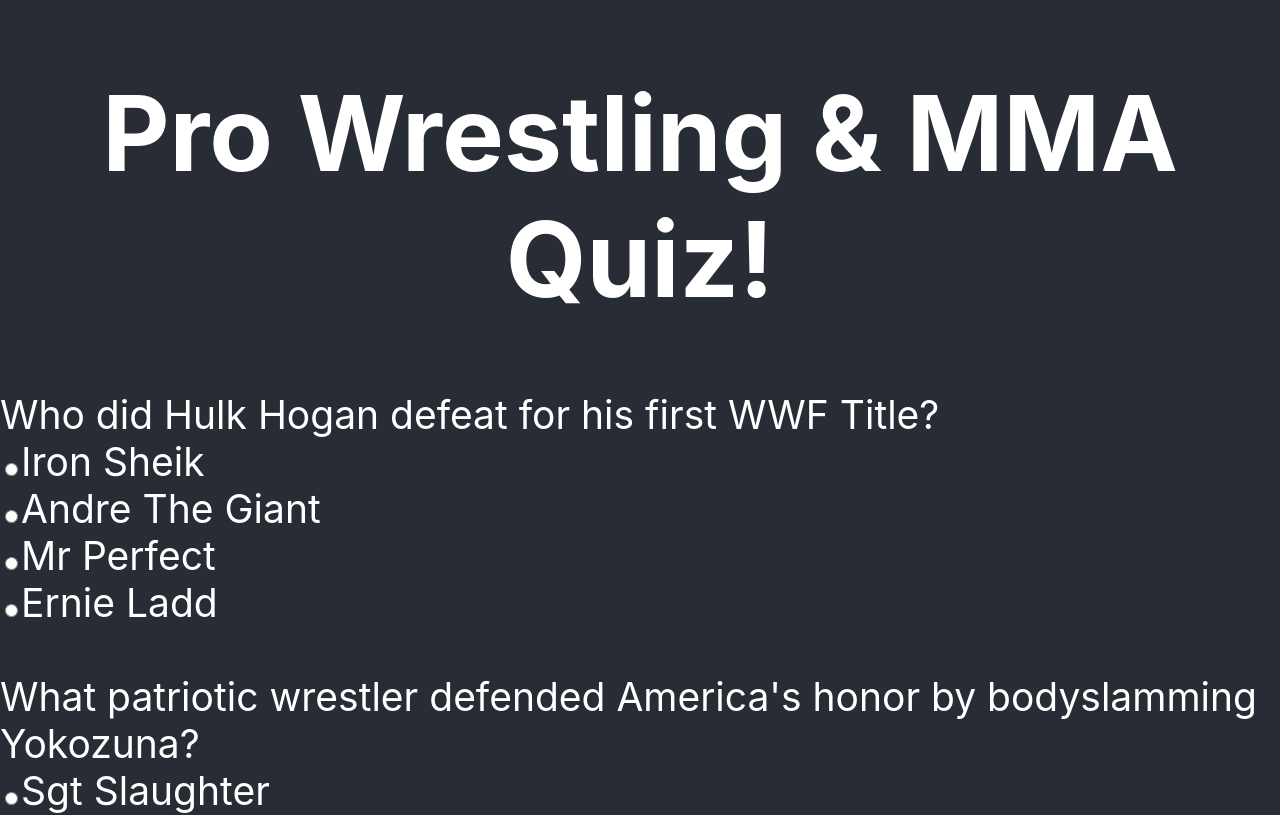
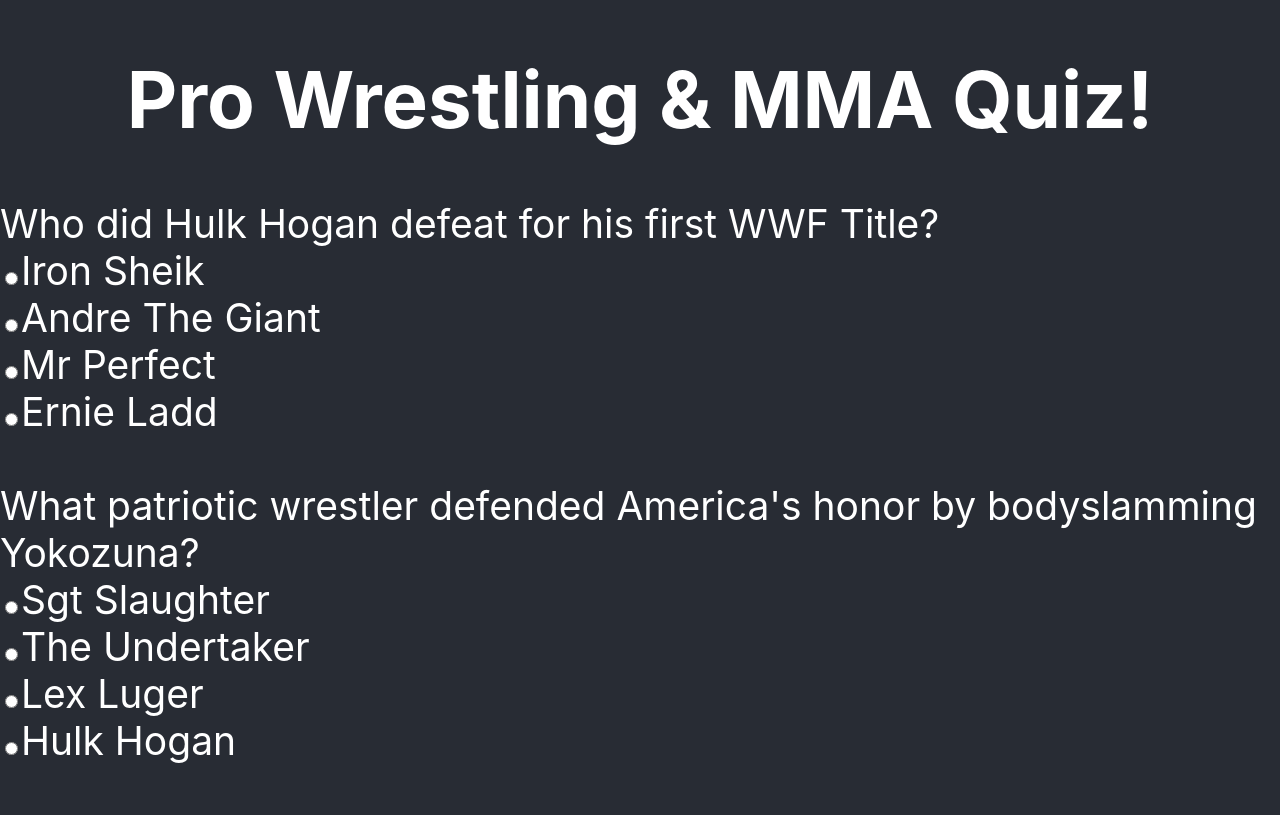
Before and after one commit to cweibel73/triviapage, a React (Create React App) app: page / in a window 1280 px wide. Shown: the top 815 px of the page. Built offline with nearby package versions, Linux system fonts and the light colour scheme.

Commit message:
slight css reduction in h1 size

```diff
--- a/public/index.html
+++ b/public/index.html
@@ -11,7 +11,7 @@
     />
     <meta property="og:title" content="Quiz intro page">
     <meta property="og:description" content="Pro wrestling & MMA quiz">
-    <meta property="og:image" content="http://carleweibel.com/quiz.png">
+    <meta property="og:image" content="carleweibel.com/quiz.png">
     <meta property="og:url" content="https://cweibel73.github.io/triviapage/">
     <link rel="apple-touch-icon" href="%PUBLIC_URL%/logo192.png" />
     <!--
--- a/src/Quiz.css
+++ b/src/Quiz.css
@@ -8,5 +8,5 @@ button,input {
 }
 
 h1 {
-    font-size: 4em;
+    font-size: 3em;
 }
```
